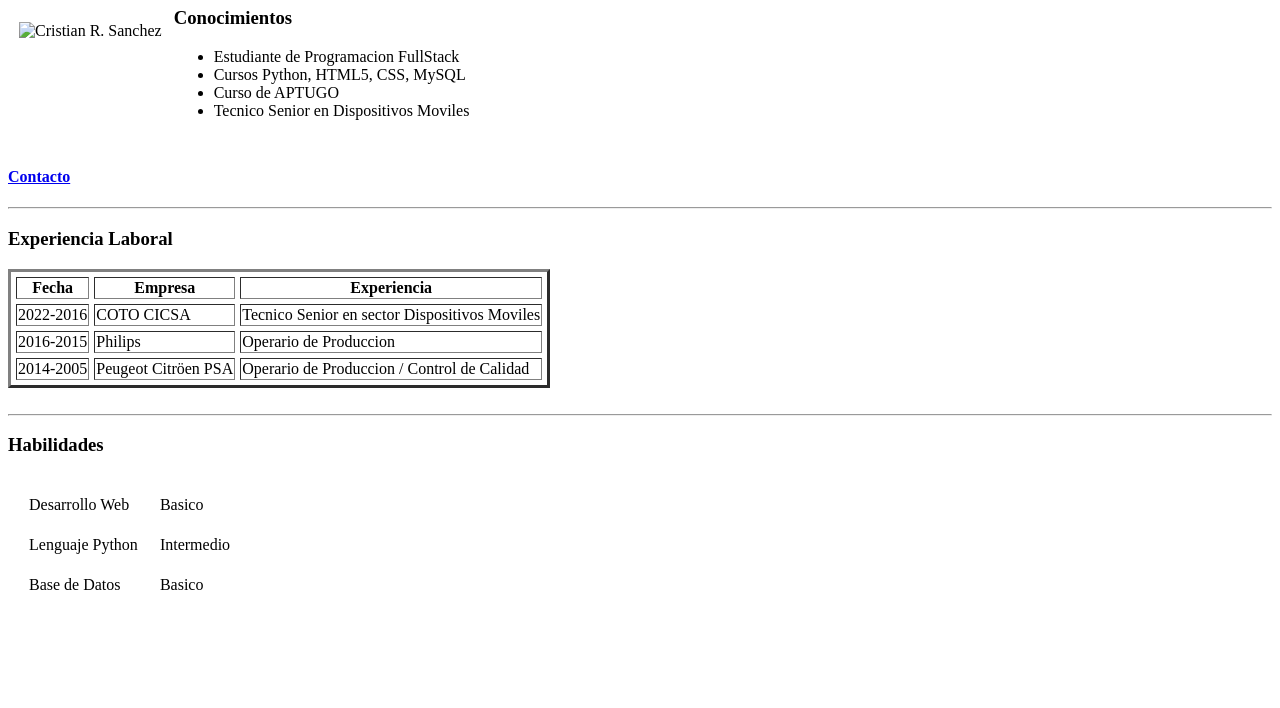
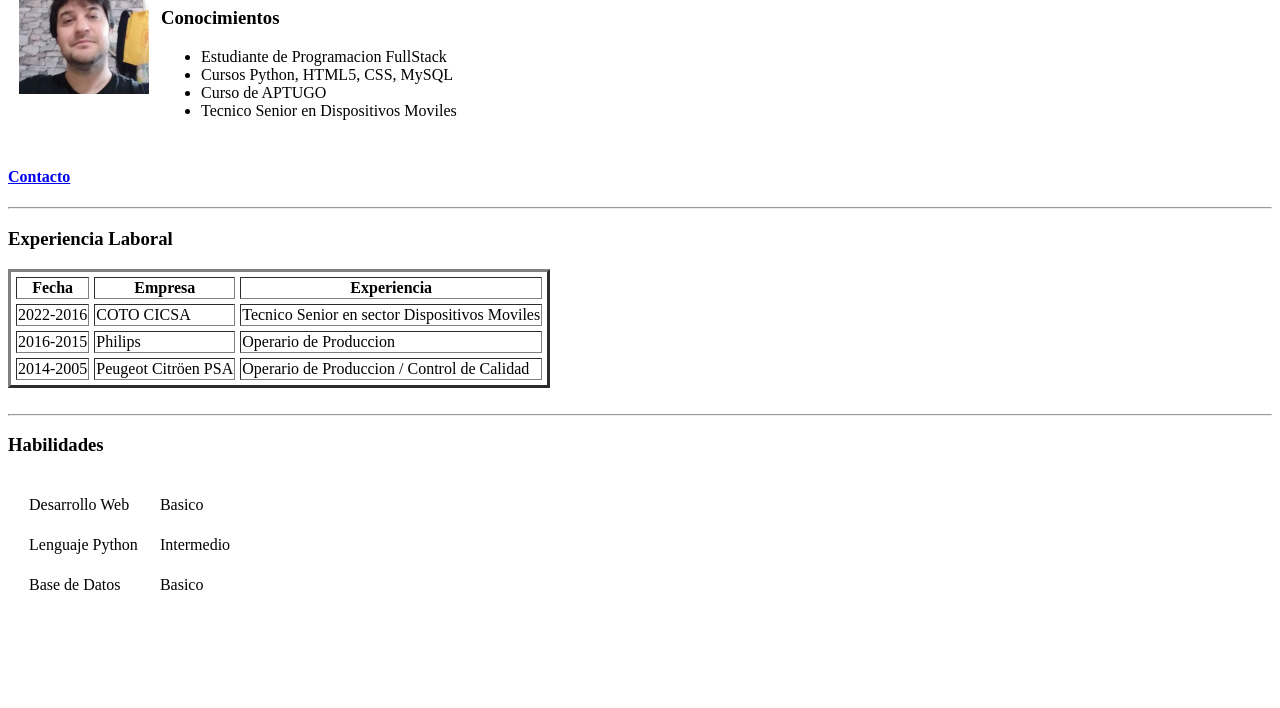
Before and after one commit to Cris1411/Mi-Pagina, a plain HTML site: page index.html in a window 1280 px wide. Shown: the part 92-800 px from the top of the page. Drawn offline with Linux system fonts and the light colour scheme.

Commit message:
Update index.html

```diff
--- a/index.html
+++ b/index.html
@@ -13,7 +13,7 @@
     <!-- cellspacing brinda el espacio entre celdas por pixeles-->
         <table cellspacing="10">
             <tr>
-                <td>    <img src="/sitio personal/crs.jpg" alt="Cristian R. Sanchez" width="130" >
+                <td>    <img src="/Mi-Pagina/crs.jpg" alt="Cristian R. Sanchez" width="130" >
                 </td>
 
                 <td>
```
